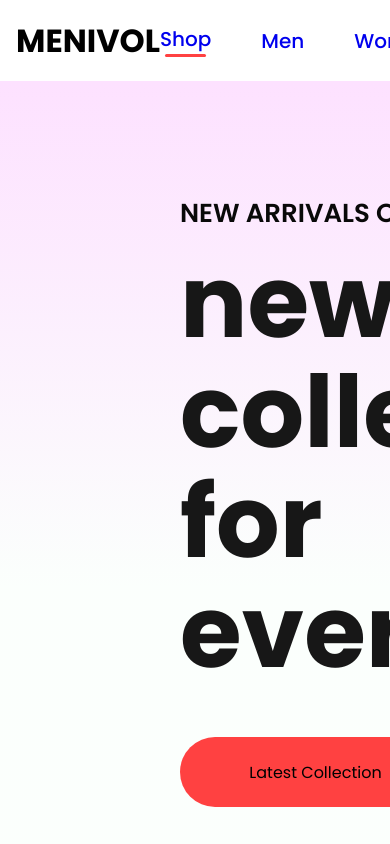
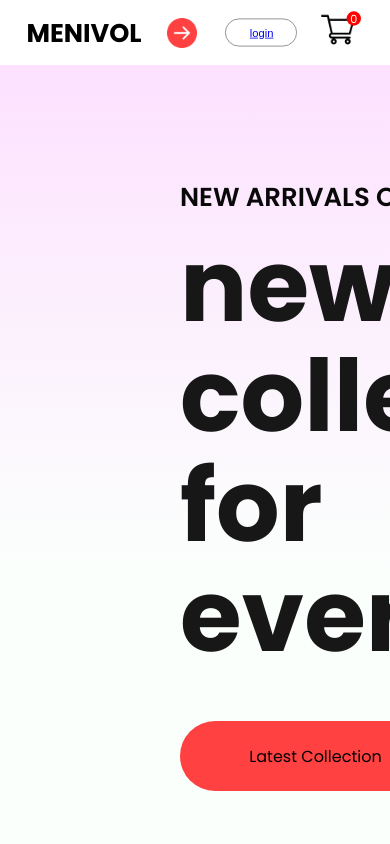
Before and after one commit to panda-codes/e-commerce, a React (Create React App) app in the folder frontend/: page / in a window 390 px wide. Shown: the top 844 px of the page. Built offline with nearby package versions, Linux system fonts and the light colour scheme.

Commit message:
navbar component completely responsive

```diff
--- a/frontend/src/Components/Navbar.jsx
+++ b/frontend/src/Components/Navbar.jsx
@@ -1,20 +1,28 @@
-import React, { useContext, useState } from "react";
+import React, { useContext, useRef, useState } from "react";
 import cart_icon from "./Assets/cart_icon.png";
 import "./Navbar_module.css";
 import { Link } from "react-router-dom";
 import { ShopContext } from "../Context/ShopContext";
+import nav_dropdown from "./Assets/navdrop-down.png"
 
 const Navbar = () => {
 
     const[menu,setMenu] = useState("shop");//this state is used with the ternary operator to select an option in the the navmenu
     const {getTotalCartItems} = useContext(ShopContext);
+    const menuRef = useRef();//
+
+    const dropDownToggle = (e) =>{
+      menuRef.current.classList.toggle('nav-menu-visible');//this is ref to the ul
+      e.target.classList.toggle('open');//the target is the image with the onclick event
+    }
 
   return (
-    <div className="navbar container1">
+    <div className="navbar ">
       <div className="brandlogo">
         <h1>MENIVOL</h1>
       </div>
-      <ul className="Nav-menu">
+      <img className="nav-dropdown" style={{width:30+'px'}} onClick={dropDownToggle} src={nav_dropdown} alt="" />
+      <ul className="Nav-menu" ref={menuRef}>
         <li onClick={()=>{setMenu('shop')}}> <Link style={{textDecoration:'none'}} to="/">Shop</Link> {menu==='shop'?<hr/>:<></>}</li>
         <li onClick={()=>{setMenu('men')}}> <Link className="pee" to="/men">Men</Link> {menu==='men'?<hr/>:<></>}</li>
         <li onClick={()=>{setMenu('women')}}> <Link className="pee" to="/women">Women</Link> {menu==='women'?<hr/>:<></>}</li>
--- a/frontend/src/Components/Navbar_module.css
+++ b/frontend/src/Components/Navbar_module.css
@@ -2,6 +2,7 @@
     display: flex;
     justify-content: space-evenly;
     align-items: center;
+
     padding: 16px;
     /* background-color: #171717; */
     box-shadow: 0px 1px 3px -2px;
@@ -38,6 +39,10 @@
     align-items: center;
     justify-content: center;
     cursor: pointer;
+}
+
+.nav-dropdown{
+    display: none;
 }
 
 .pee{
@@ -80,7 +85,7 @@
     display: flex;
     justify-content: center;
     align-items: center;
-    margin-top: -35px;
+    margin-top: -35px;/*to move an item itself all you have to is use its negative margins*/
     margin-left: -55px;
     border-radius: 50%;
     font-size: 14px;
@@ -90,3 +95,90 @@
     /* top: -10px; */
     /* right: -15px; */
 }
+
+/* MEDIA QUERY */
+@media (max-width:1280px) {
+    .navbar{
+        padding: 12px 50px;
+        gap: 50px;
+    }
+    .Nav-menu{
+        gap: 30px;
+        font-size: 16px;
+    }
+
+    .login-cart{
+        gap: 30px;
+    }
+
+    .login-cart button{
+        width: 120px;
+        height: 45px;
+        font-size: 16px;
+    }
+    .navbar-count{
+        margin-left: -40px;
+    }
+}
+
+@media (max-width:1024px) {
+    .navbar{
+        padding: 12px 30px;
+    }
+    .Nav-menu{
+        gap: 25px;
+        font-size: 14px;
+    }
+    .login-cart button{
+        width: 90px;
+        height: 35px;
+        font-size: 14px;
+    }
+    .navbar-count{
+        width: 18px;
+        height: 18px;
+    }
+}
+
+@media (max-width:800px) {
+    .navbar{
+        padding: 10px 0px;
+    }
+    .nav-dropdown{
+        display: block;
+        rotate: -90deg;
+        transition: 0.5s;
+    }
+    .Nav-menu{
+        display: none;
+        width: 100%;
+        height: 80px;
+        position: absolute;
+        justify-content: center;
+        background: white;
+        top: 60px;
+    }
+    .nav-menu-visible{/*this class was created by the useRef hook in the dropDownToggle function to toggle this class which is ref to the ul*/
+        display: flex;
+    }
+    .nav-dropdown.open{/*e.target class need to be joined with the original class as a selector*/
+        transform: rotate(90deg);
+    }
+}
+
+@media (max-width:500px) {
+    .navbar{
+        padding: 8px 0px;
+        gap: 0;
+    }
+    .brandlogo{
+        transform: scale(0.8);/*started using transform:scale() to reduce size of element*/
+    }
+    .Nav-menu{
+        height: 70px;
+        top: 50px;
+    }
+    .login-cart{
+        transform: scale(0.8);
+    }
+}
```
Also changed, not shown: frontend/src/Components/Assets/navdrop-down.png (added).
